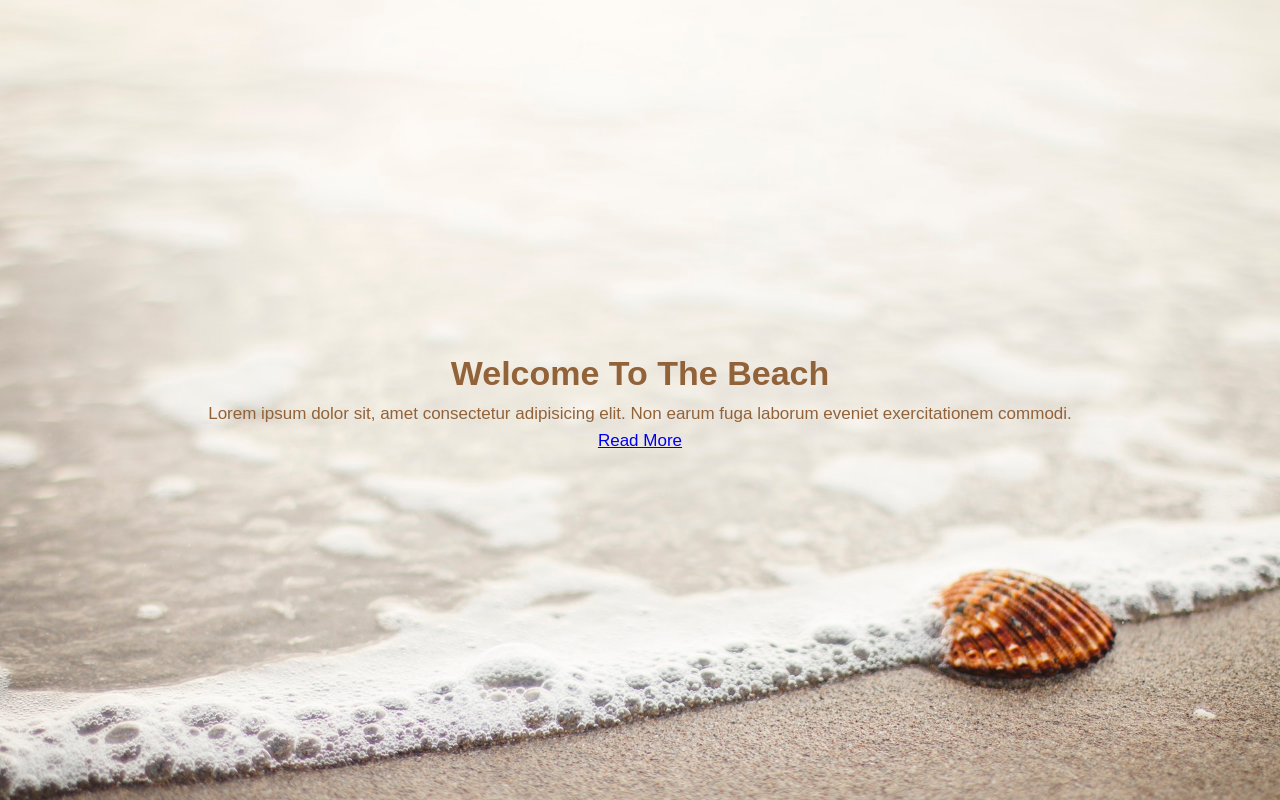
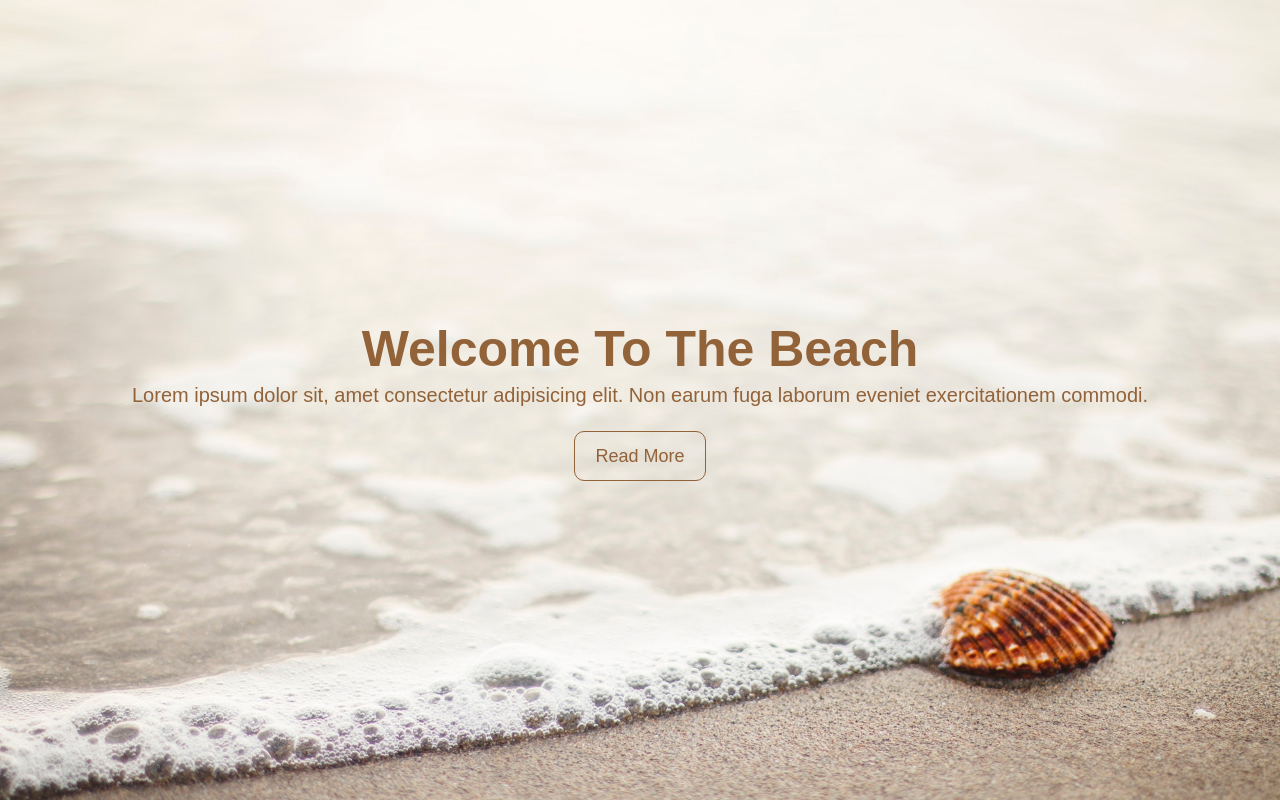
Before and after one commit to WebDevTuts/fullscreen_landing_page, a plain HTML site: page index.html in a window 1280 px wide. Drawn offline with Linux system fonts and the light colour scheme.

Commit message:
Add typographic styles for header text

```diff
--- a/css/style.css
+++ b/css/style.css
@@ -21,4 +21,30 @@ body {
   justify-content: center;
   align-items: center;
   padding: 0 20px;
+  text-align: center;
 }
+
+#showcase h1 {
+  font-size: 50px;
+  line-height: 1.2;
+}
+
+#showcase p {
+  font-size: 20px;
+}
+
+#showcase .button {
+  font-size: 18px;
+  text-decoration: none;
+  color: #926239;
+  border: #926239 1px solid;
+  padding: 10px 20px;
+  border-radius: 10px;
+  margin-top: 20px;
+  transition: all 0.3s ease-in;
+}
+
+#showcase .button:hover {
+  color: #fff;
+  background-color: #926239;
+}
```
